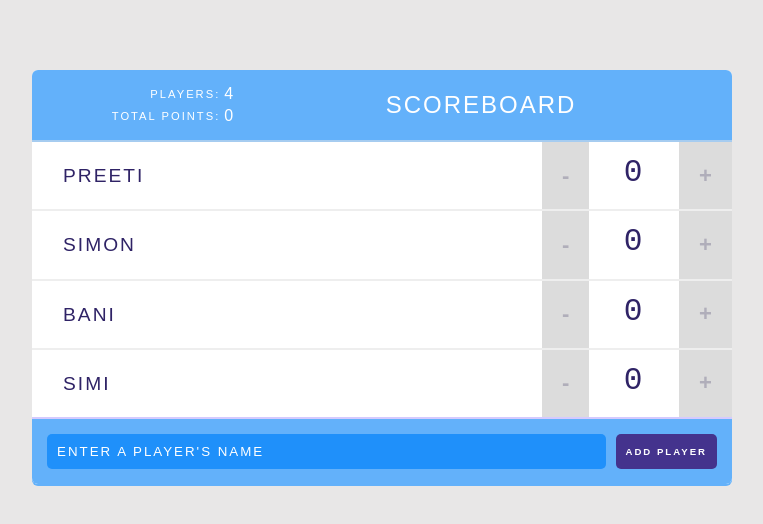
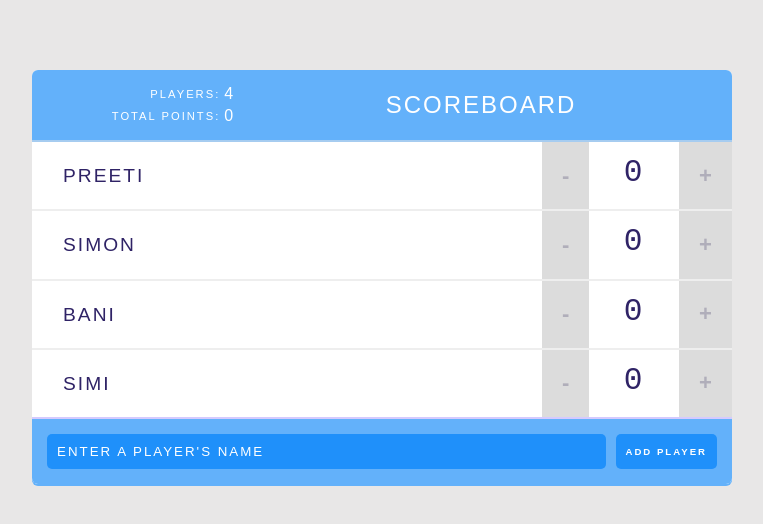
Before and after one commit to singhp1992/score, a React (Create React App) app: page / in a window 1280 px wide. Shown: the top 524 px of the page, without its empty margins (258-1021 px from the left). Built offline with nearby package versions, Linux system fonts and the light colour scheme.

Commit message:
changed submit button color

```diff
--- a/src/App.css
+++ b/src/App.css
@@ -85,7 +85,7 @@ input[type=submit] {
   font-size: .6em;
   margin: 15px 15px 15px 0;
   padding: 10px;
-  background-color: #44338D;
+  background-color: rgb(31, 144, 250);
   border-radius: 5px;
   border: none;
   color: #fff;
```
